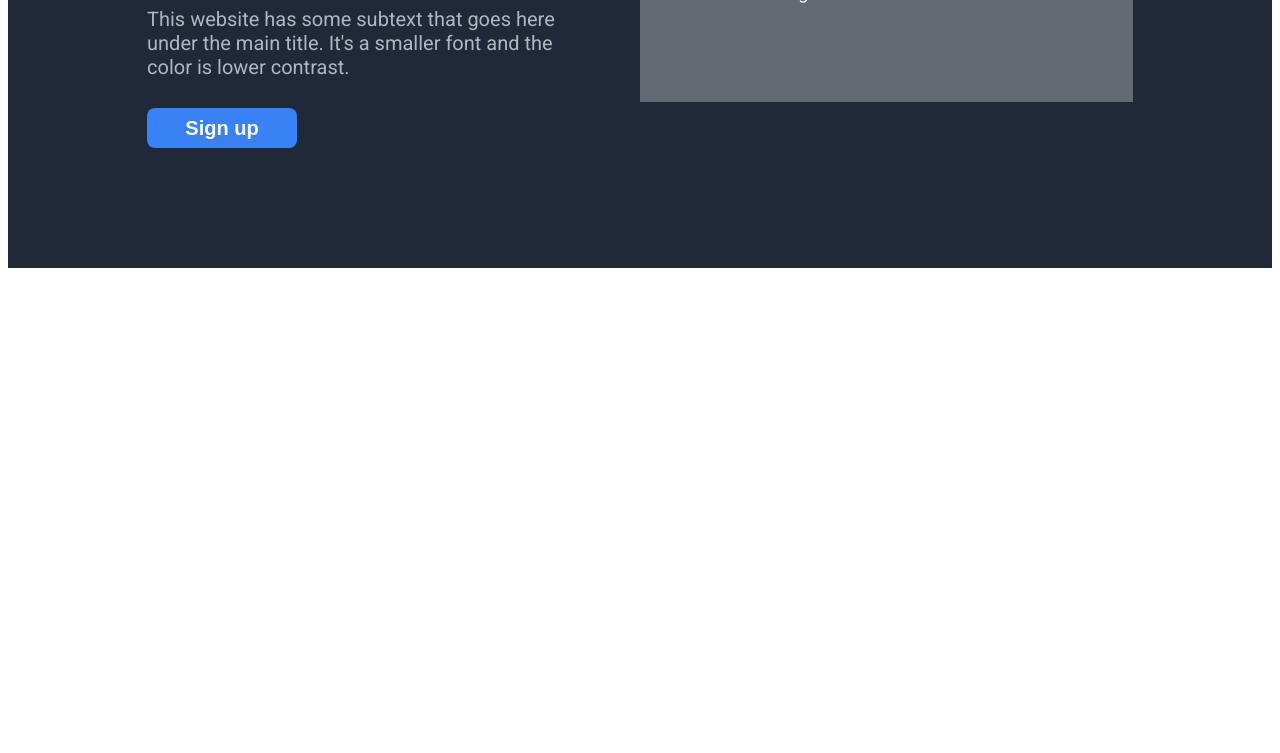
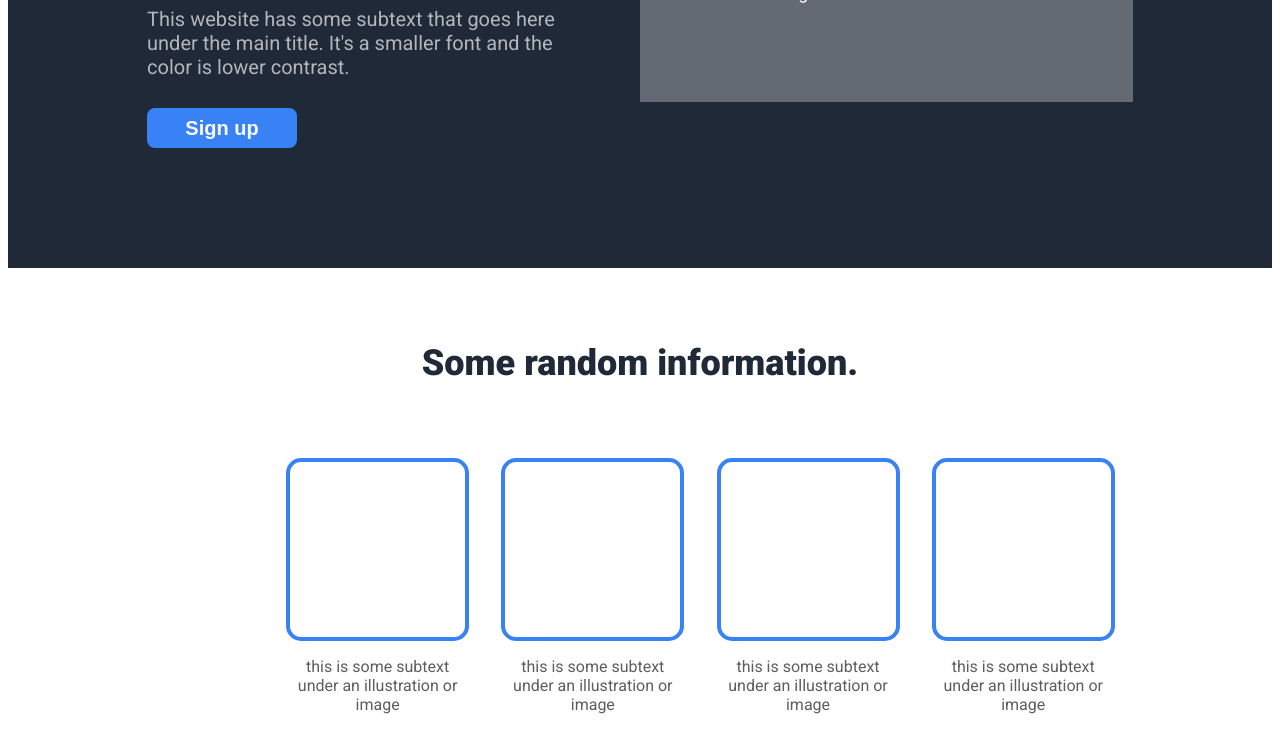
Before and after one commit to meowzie/landing-page, a plain HTML site: page index.html in a window 1280 px wide. Shown: the part 413-1166 px from the top of the page. Before the commit the page ends 800 px from the top, so only its background shows below. Drawn offline with Linux system fonts and the light colour scheme.

Commit message:
Added section two, its content, and its styles

```diff
--- a/index.html
+++ b/index.html
@@ -26,7 +26,25 @@
                     </div>
                 </div>
                 <div class="two">
-
+                    <div class="two-header"><p>Some random information.</p></div>
+                    <div class="two-body">
+                        <div class="boxes">
+                            <div class="bluebox"></div>
+                            <p>this is some subtext under an illustration or image</p>
+                        </div>
+                        <div class="boxes">
+                            <div class="bluebox"></div>
+                            <p>this is some subtext under an illustration or image</p>
+                        </div>
+                        <div class="boxes">
+                            <div class="bluebox"></div>
+                            <p>this is some subtext under an illustration or image</p>
+                        </div>
+                        <div class="boxes">
+                            <div class="bluebox"></div>
+                            <p>this is some subtext under an illustration or image</p>
+                        </div>
+                    </div>
                 </div>
                 <div class="three">
 
--- a/style.css
+++ b/style.css
@@ -1,5 +1,6 @@
 .container {
     display: flex;
+    flex-direction: column;
     font-family: 'Roboto', sans-serif;
 }
 .one {
@@ -77,3 +78,33 @@ button {
     margin-top: 2%;
     margin-bottom: 0%;
 }
+.two {
+    display: flex;
+    flex-direction: column;
+    text-align: center;
+}
+.two-header {
+    margin: 3%;
+    font-size: 36px;
+    font-weight: 900;
+    color: #1F2937;
+}
+.two-body {
+    display: flex;
+    justify-content: space-between;
+    gap: 5%;
+    padding-left: 22%;
+    padding-right: 27%;
+    margin-bottom: 7%;
+}
+.bluebox {
+    height: 175px;
+    width: 175px;
+    border-radius: 15px;
+    border: #3882F6 4px solid;
+    margin-bottom: 8px;
+}
+
+.boxes p {
+    color: rgba(83, 83, 83, 0.938);
+}
```
